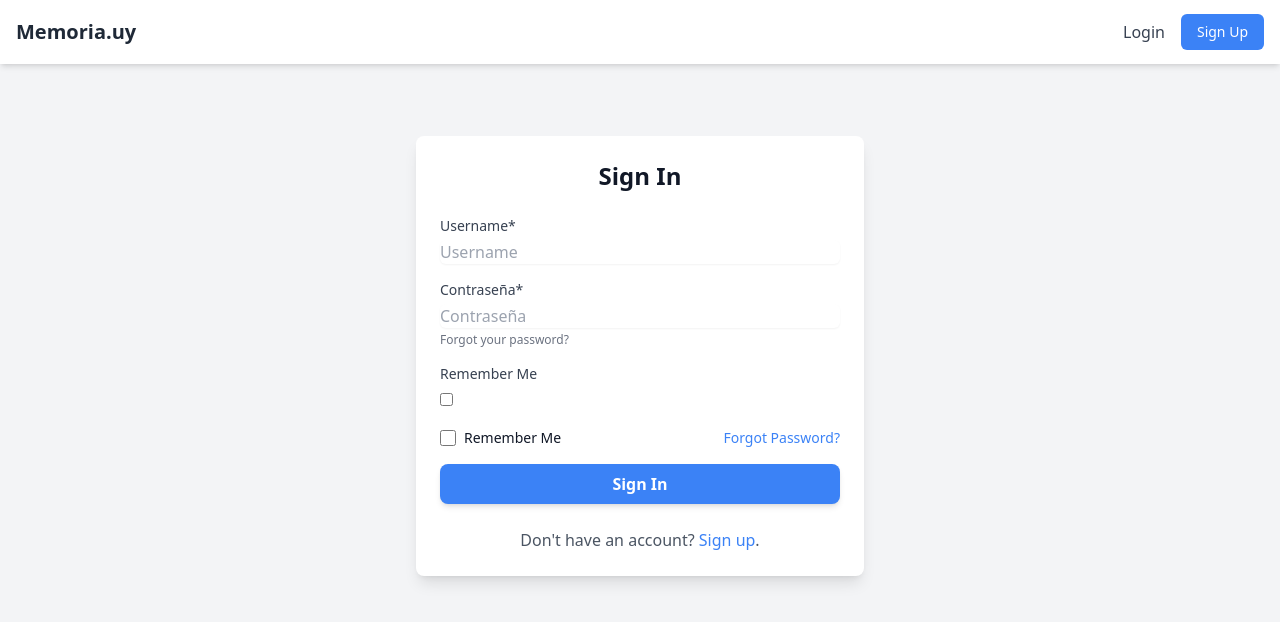
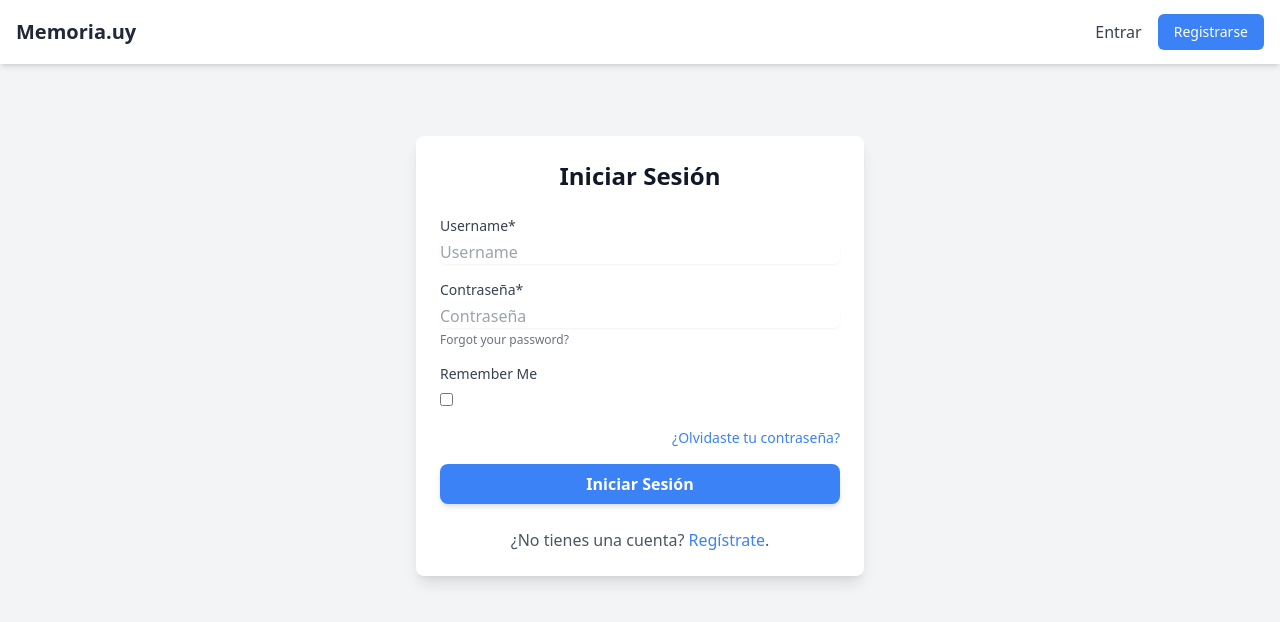
Before and after one commit to raulsperoni/memoria.uy, a Django app: page /accounts/login/ in a window 1280 px wide. Shown: the top 622 px of the page. Run offline with Django 5.2, Linux system fonts and the light colour scheme; parts of the project's set-up code (start-up, migrations or seed data) failed here and were passed over; some libraries are stand-ins or nearby versions.

Commit message:
feat(i18n): translate templates to Spanish and update account settings

```diff
--- a/memoria/core/templates/base.html
+++ b/memoria/core/templates/base.html
@@ -1,5 +1,5 @@
 <!DOCTYPE html>
-<html lang="en">
+<html lang="es">
 <head>
   <meta charset="utf-8">
   <title>Memoria.uy</title>
@@ -16,7 +16,8 @@
       <div class="flex justify-between items-center h-16">
         <!-- Logo/Brand -->
         <div class="flex items-center">
-          <a href="{% url 'timeline' %}" class="text-xl font-bold text-gray-800">Memoria.uy</a>
+
+          <h1><a href="{% url 'timeline' %}" class="text-xl font-bold text-gray-800">Memoria.uy</a></h1>
         </div>
 
         <!-- Auth Links -->
@@ -26,10 +27,10 @@
             {% if user.is_staff %}
               <a href="{% url 'admin:index' %}" class="text-blue-600 hover:text-blue-800">Admin</a>
             {% endif %}
-            <a href="{% url 'account_logout' %}" class="bg-red-500 hover:bg-red-600 text-white px-4 py-2 rounded-md text-sm font-medium">Logout</a>
+            <a href="{% url 'account_logout' %}" class="bg-red-500 hover:bg-red-600 text-white px-4 py-2 rounded-md text-sm font-medium">Salir</a>
           {% else %}
-            <a href="{% url 'account_login' %}" class="text-gray-700 hover:text-gray-900">Login</a>
-            <a href="{% url 'account_signup' %}" class="bg-blue-500 hover:bg-blue-600 text-white px-4 py-2 rounded-md text-sm font-medium">Sign Up</a>
+            <a href="{% url 'account_login' %}" class="text-gray-700 hover:text-gray-900">Entrar</a>
+            <a href="{% url 'account_signup' %}" class="bg-blue-500 hover:bg-blue-600 text-white px-4 py-2 rounded-md text-sm font-medium">Registrarse</a>
           {% endif %}
         </div>
       </div>
--- a/memoria/core/templates/noticias/timeline.html
+++ b/memoria/core/templates/noticias/timeline.html
@@ -2,6 +2,6 @@
 
 {% extends "base.html" %}
 {% block content %}
-<h1>Para resistir el archivo hay que tener Memoria</h1>
+
 {% include "noticias/timeline_fragment.html" %}
 {% endblock %}
--- a/memoria/core/templates/noticias/timeline_fragment.html
+++ b/memoria/core/templates/noticias/timeline_fragment.html
@@ -2,7 +2,7 @@
 
 <div id="timeline-container" class="max-w-2xl mx-auto">
   <div class="bg-white shadow rounded p-6">
-    <h2 class="text-2xl font-semibold mb-2">Hacé Memoria</h2>
+    <h2 class="text-2xl font-semibold mb-2">Para resistir el archivo hay que tener Memoria</h2>
     <p class="text-gray-600 mb-4">
       Llevá un registro de las noticias y cómo te hacen sentir, dentro de 4 años lo podés necesitar.
     </p>
--- /dev/null
+++ b/memoria/memoria/adapter.py
@@ -0,0 +1,13 @@
+from django.conf import settings
+
+from allauth.account.adapter import DefaultAccountAdapter
+
+
+class CustomAccountAdapter(DefaultAccountAdapter):
+    def is_open_for_signup(self, request):
+        """
+        Whether to allow sign ups.
+        """
+        allow_signups = super(CustomAccountAdapter, self).is_open_for_signup(request)
+        # Override with setting, otherwise default to super.
+        return getattr(settings, "ACCOUNT_ALLOW_SIGNUPS", allow_signups)
--- a/memoria/memoria/settings.py
+++ b/memoria/memoria/settings.py
@@ -117,3 +117,8 @@ AUTHENTICATION_BACKENDS = [
 
 LOGIN_URL = "/accounts/login/"
 LOGIN_REDIRECT_URL = "/"
+ACCOUNT_ADAPTER = "memoria.adapter.CustomAccountAdapter"
+
+# A custom variable we created to tell the CustomAccountAdapter whether to
+# allow signups.
+ACCOUNT_ALLOW_SIGNUPS = False
--- a/memoria/memoria/templates/account/login.html
+++ b/memoria/memoria/templates/account/login.html
@@ -5,12 +5,12 @@
 
 {% block content %}
 <div class="max-w-md mx-auto bg-white rounded-lg overflow-hidden shadow-lg p-6 mt-10">
-  <h2 class="text-2xl font-bold text-center mb-6">{% trans "Sign In" %}</h2>
+  <h2 class="text-2xl font-bold text-center mb-6">Iniciar Sesión</h2>
 
   {% get_providers as socialaccount_providers %}
   {% if socialaccount_providers %}
     <div class="mb-6">
-      <p class="text-center text-gray-600 mb-4">{% trans "Sign in with:" %}</p>
+      <p class="text-center text-gray-600 mb-4">Iniciar sesión con:</p>
       <div class="flex justify-center space-x-3">
         {% for provider in socialaccount_providers %}
           <a href="{% provider_login_url provider.id process='login' %}"
@@ -24,7 +24,7 @@
           <div class="w-full border-t border-gray-300"></div>
         </div>
         <div class="relative flex justify-center text-sm">
-          <span class="px-2 bg-white text-gray-500">{% trans "or" %}</span>
+          <span class="px-2 bg-white text-gray-500">o</span>
         </div>
       </div>
     </div>
@@ -35,7 +35,7 @@
 
     {% if form.errors %}
       <div class="bg-red-100 border border-red-400 text-red-700 px-4 py-3 rounded">
-        <p class="font-bold">Please correct the errors below:</p>
+        <p class="font-bold">Por favor, corrige los errores a continuación:</p>
         {{ form.non_field_errors }}
         {% for field in form %}
           {% for error in field.errors %}
@@ -61,29 +61,22 @@
       <input type="hidden" name="{{ redirect_field_name }}" value="{{ redirect_field_value }}" />
     {% endif %}
 
-    <div class="flex items-center justify-between">
-      <div class="flex items-center">
-        <input id="remember-me" name="remember" type="checkbox" class="h-4 w-4 text-blue-600 focus:ring-blue-500 border-gray-300 rounded">
-        <label for="remember-me" class="ml-2 block text-sm text-gray-900">
-          {% trans "Remember Me" %}
-        </label>
-      </div>
-
+    <div class="flex justify-end">
       <div class="text-sm">
         <a href="{% url 'account_reset_password' %}" class="text-blue-500 hover:underline">
-          {% trans "Forgot Password?" %}
+          ¿Olvidaste tu contraseña?
         </a>
       </div>
     </div>
 
     <button type="submit" class="w-full py-2 px-4 bg-blue-500 hover:bg-blue-600 text-white font-semibold rounded-lg shadow-md focus:outline-none focus:ring-2 focus:ring-blue-300 focus:ring-opacity-75 transition ease-in-out duration-150">
-      {% trans "Sign In" %}
+      Iniciar Sesión
     </button>
   </form>
 
   <div class="mt-6 text-center">
     <p class="text-gray-600">
-      {% blocktrans %}Don't have an account? <a href="{{ signup_url }}" class="text-blue-500 hover:underline">Sign up</a>.{% endblocktrans %}
+      ¿No tienes una cuenta? <a href="{{ signup_url }}" class="text-blue-500 hover:underline">Regístrate</a>.
     </p>
   </div>
 </div>
```
Also changed, not shown: memoria/memoria/templates/account/logout.html (+4 -4 lines), memoria/memoria/templates/account/signup.html (+5 -5 lines), memoria/memoria/templates/account/signup_closed.html (added, +17 -0 lines).
